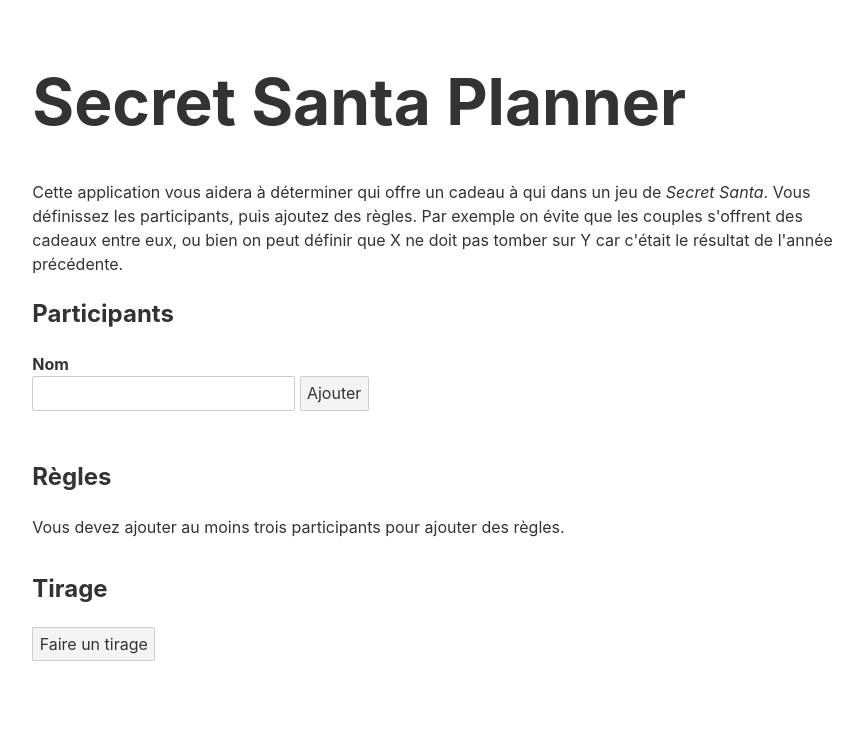
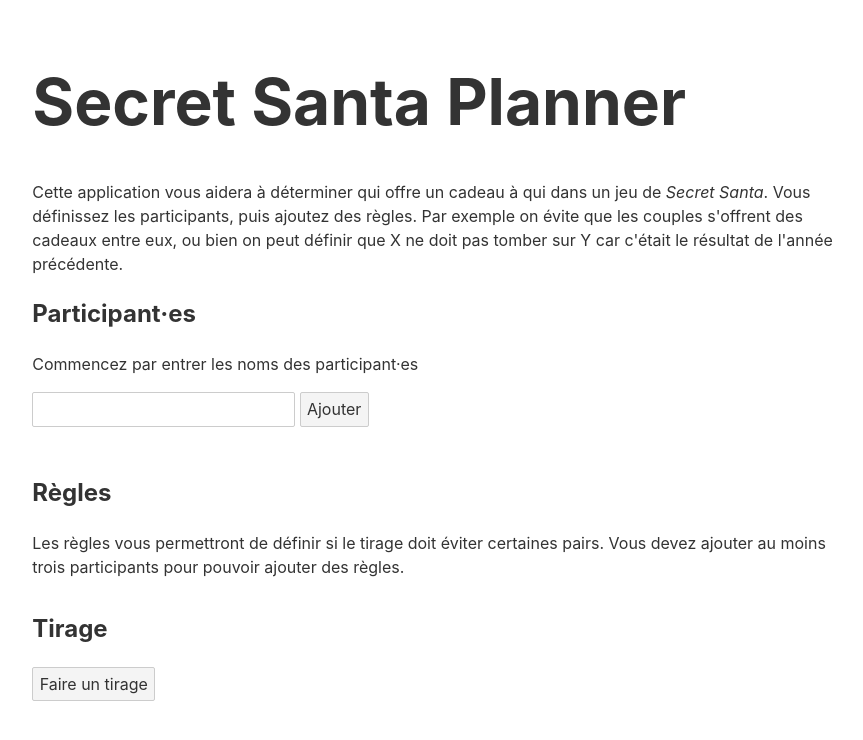
Before and after one commit to kimlai/secret-santa, a Svelte app: page / in a window 1280 px wide. Shown: the top 740 px of the page, without its empty margins (204-1067 px from the left). Built offline with nearby package versions, Linux system fonts and the light colour scheme.

Commit message:
Remove input <label> and add aria-label instead
https://inclusive-components.design/a-todo-list/ says it's okay for this
kind of form.

Also add some more context to help users use the app.

```diff
--- a/src/App.svelte
+++ b/src/App.svelte
@@ -111,10 +111,14 @@
   }
 </script>
 
-<h2>Participants</h2>
+<h2>Participant·es</h2>
+<p>Commencez par entrer les noms des participant·es</p>
 <form on:submit={addParticipant}>
-  <label for="name">Nom</label>
-  <input required bind:value={name} id="name" />
+  <input
+    aria-label="Entrez le nom d'un participant"
+    required
+    bind:value={name}
+  />
   <button>Ajouter</button>
 </form>
 <ul class="participants">
@@ -127,8 +131,13 @@
 </ul>
 
 <h2>Règles</h2>
+<p />
 {#if participants.length < 3}
-  <p>Vous devez ajouter au moins trois participants pour ajouter des règles.</p>
+  <p>
+    Les règles vous permettront de définir si le tirage doit éviter certaines
+    pairs. Vous devez ajouter au moins trois participants pour pouvoir ajouter
+    des règles.
+  </p>
 {:else}
   <ul class="rules">
     {#each participants as participant}
```
